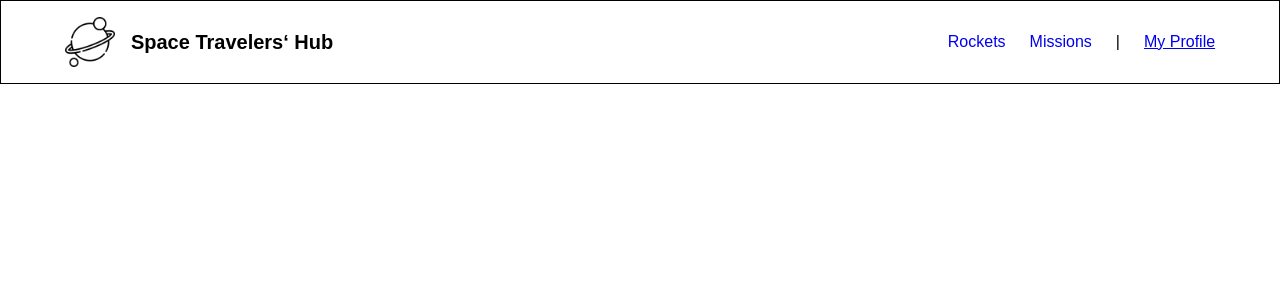
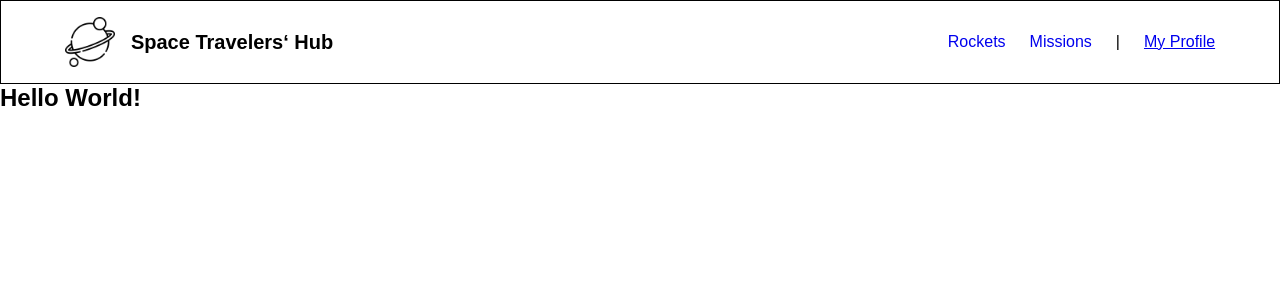
Before and after one commit to Rysth/REACT-Space-Travelers, a React (Create React App) app: page /profile in a window 1280 px wide. Shown: the top 300 px of the page. Built offline with nearby package versions, Linux system fonts and the light colour scheme; a web font is replaced by a local one.

Commit message:
Update App.css

```diff
--- a/src/App.css
+++ b/src/App.css
@@ -1,5 +1,10 @@
 :root {
   --FF-primary: 'Poppins', sans-serif;
+}
+
+html,
+body {
+  height: 100%;
 }
 
 body {
--- a/src/App.js
+++ b/src/App.js
@@ -9,9 +9,9 @@ function App() {
       <BrowserRouter>
         <Header />
         <Routes>
-          <Route path="/profile" element={() => 'Hi'} />
-          <Route path="/rockets" element={() => 'Hi'} />
-          <Route path="/mission" element={() => 'Hi'} />
+          <Route path="/profile" element={<h2>Hello World!</h2>} />
+          <Route path="/rockets" element={<h2>Rockets!</h2>} />
+          <Route path="/missions" element={<h2>Missions!</h2>} />
         </Routes>
       </BrowserRouter>
     </div>
--- a/src/components/Header/Header.css
+++ b/src/components/Header/Header.css
@@ -34,6 +34,10 @@
   margin: 1em 0;
 }
 
+.nav-item.separator {
+  display: none;
+}
+
 .nav-link {
   text-decoration: none;
 }
@@ -57,4 +61,8 @@
     align-items: center;
     gap: 1.5em;
   }
+
+  .nav-item.separator {
+    display: inline;
+  }
 }
--- a/src/components/Header/Header.js
+++ b/src/components/Header/Header.js
@@ -21,7 +21,7 @@ function Header() {
               Missions
             </NavLink>
           </li>
-          <li className="nav-item">|</li>
+          <li className="nav-item separator">|</li>
           <li className="nav-item">
             <NavLink to="/profile" className="nav-link">
               My Profile
```
